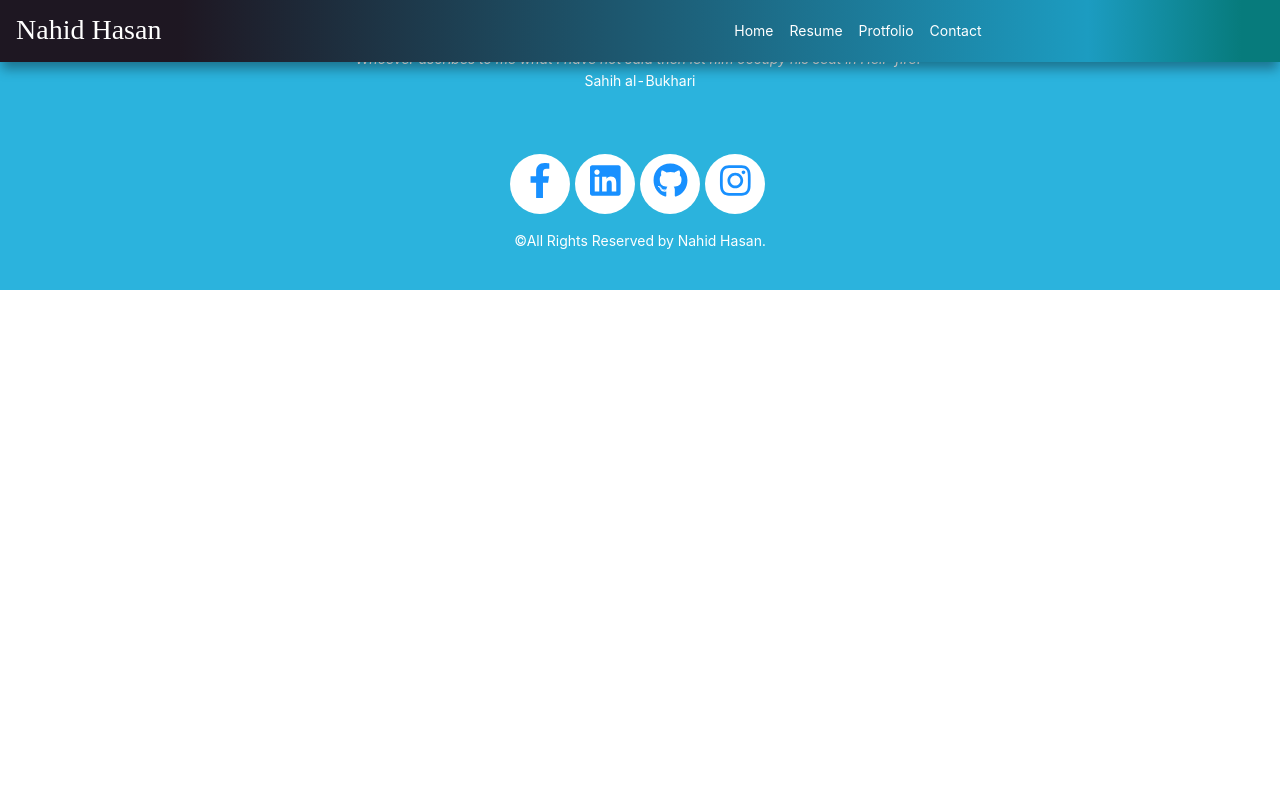
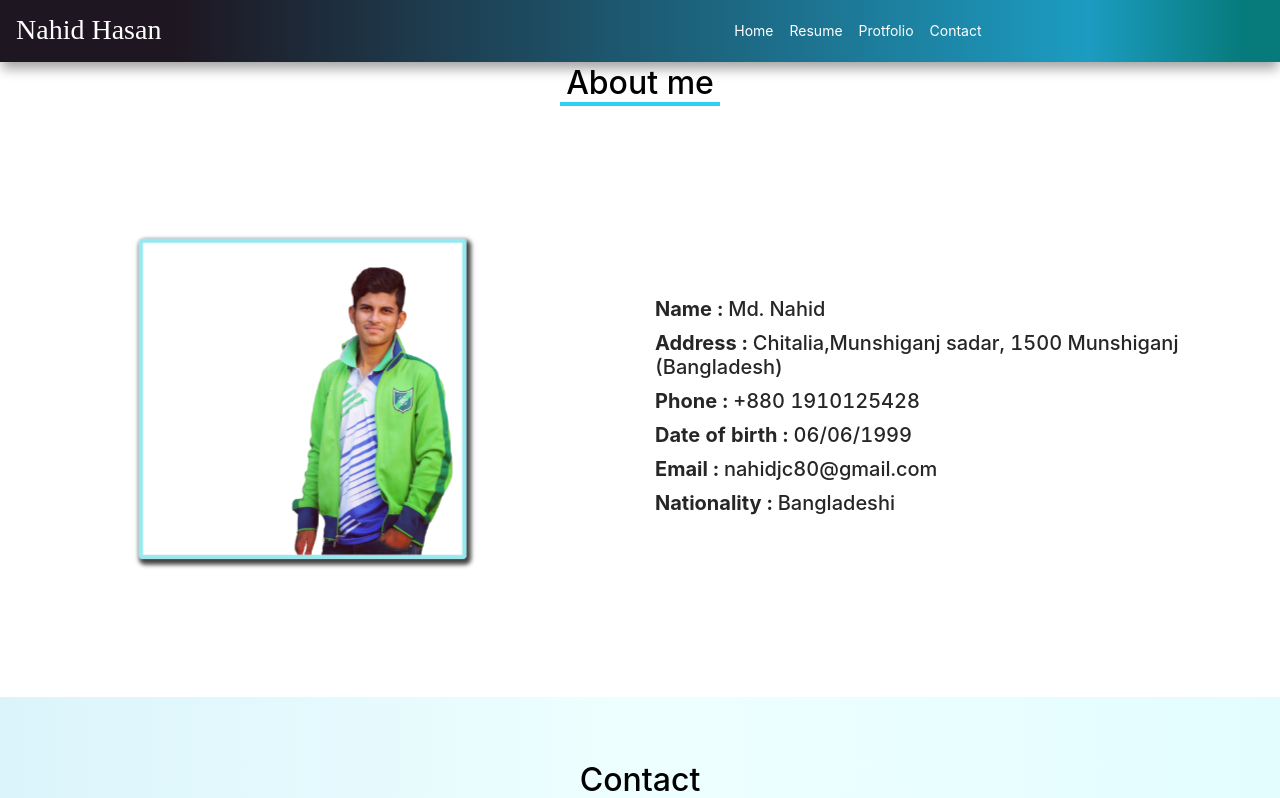
Before and after one commit to Nahid2194/My_Portfolio_React, a React (Create React App) app: page /contact in a window 1280 px wide. Shown: the top 798 px of the page. Built offline with nearby package versions, Linux system fonts and the light colour scheme.

Commit message:
adding portfolio

```diff
--- a/src/App.js
+++ b/src/App.js
@@ -5,6 +5,8 @@ import { BrowserRouter, Route } from 'react-router-dom';
 import NavbarCustom from './components/NavbarCustom/NavbarCustom';
 import Resume from './components/Resume/Resume';
 import Footer from './components/Footer/Footer';
+import MainContact from './components/Contact/MainContact';
+import Portfolio from './components/Portfolio/Portfolio';
 function App() {
   return (
     <>
@@ -12,6 +14,8 @@ function App() {
         <NavbarCustom />
         <Route path="/" exact component={Main} />
         <Route path="/resume" component={Resume} />
+        <Route path="/portfolio" component={Portfolio} />
+        <Route path="/contact" component={MainContact} />
         <Footer></Footer>
       </BrowserRouter>
 
--- a/src/components/Contact/Contact.js
+++ b/src/components/Contact/Contact.js
@@ -2,6 +2,7 @@ import emailjs from "emailjs-com";
 import React from 'react';
 
 const Contact = () => {
+
     function sendEmail(e) {
         e.preventDefault();
 
@@ -14,6 +15,7 @@ const Contact = () => {
         e.target.reset();
     }
     return (
+
         <div className="contact">
             <div className="container">
                 <div >
--- /dev/null
+++ b/src/components/Contact/MainContact.js
@@ -0,0 +1,14 @@
+import React from 'react';
+import Information from '../Information/Information';
+import Contact from './Contact';
+
+const MainContact = () => {
+    return (
+        <div>
+            <Information></Information>
+            <Contact></Contact>
+        </div>
+    );
+};
+
+export default MainContact;
--- a/src/components/NavbarCustom/NavbarCustom.js
+++ b/src/components/NavbarCustom/NavbarCustom.js
@@ -21,7 +21,7 @@ const NavbarCustom = () => {
                     <Nav className="m-auto">
                         <Nav.Link href=""><Link className="navLink" style={{ color: "white" }} to="/">Home</Link></Nav.Link>
                         <Nav.Link href=""><Link className="navLink" style={{ color: "white" }} to="/resume">Resume</Link></Nav.Link>
-                        <Nav.Link href=""><Link className="navLink" style={{ color: "white" }} to="/protfollio">Protfolio</Link></Nav.Link>
+                        <Nav.Link href=""><Link className="navLink" style={{ color: "white" }} to="/portfolio">Protfolio</Link></Nav.Link>
                         <Nav.Link href=""><Link className="navLink" style={{ color: "white" }} to="/contact">Contact</Link></Nav.Link>
 
                     </Nav>
```
